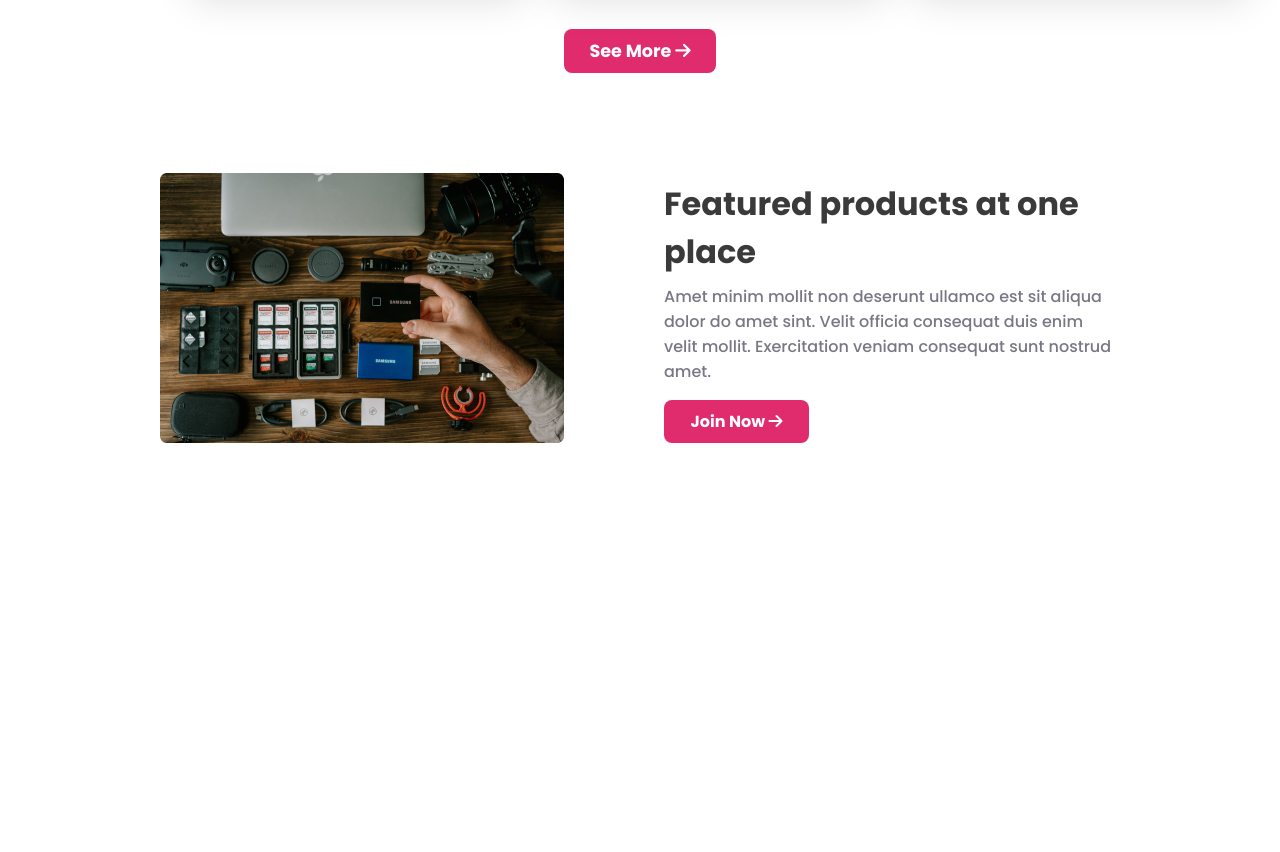
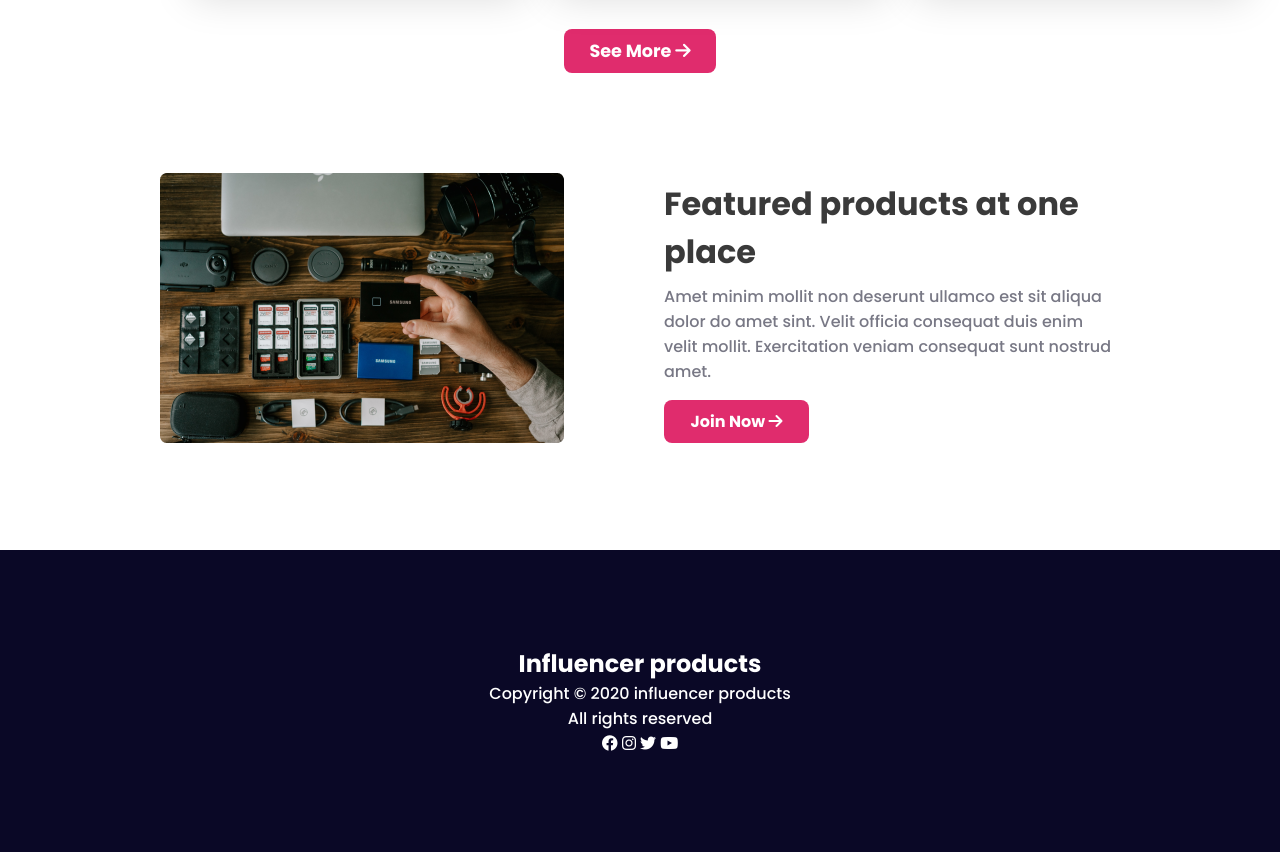
Before and after one commit to MdBulbulAhmedTutul/modeule-2-practice-gear, a plain HTML site: page index.html in a window 1280 px wide. Shown: the part 2489-3341 px from the top of the page. Before the commit the page ends 3039 px from the top, so only its background shows below. Drawn offline with Linux system fonts and the light colour scheme.

Commit message:
footer section finished

```diff
--- a/index.html
+++ b/index.html
@@ -222,5 +222,22 @@
 </section>
 <!-------Featured Section Ending Here------>
 
+<!-------Footer Section Start Here-------->
+<footer>
+    <div class="container">
+        <div class="text_box">
+            <h2>Influencer products</h2>
+            <p>Copyright © 2020  influencer products<br> All rights reserved</p>
+            <div class="icon">
+                <i class="fa-brands fa-facebook"></i>
+                <i class="fa-brands fa-instagram"></i>
+                <i class="fa-brands fa-twitter"></i>
+                <i class="fa-brands fa-youtube"></i>
+            </div>
+        </div>
+    </div>
+</footer>
+<!-------Footer Section Ending Here------->
+
 </body>
 </html>
--- a/style.css
+++ b/style.css
@@ -228,6 +228,21 @@ nav ul li a{
     margin-bottom: 1rem;
 }
 
+/* Footer Section */
+
+footer{
+    width: 100%;
+    background-color: #0A0826;
+    color: var(--normal-color);
+    padding: 6rem 0;
+}
+
+.text_box{
+    /* margin: auto;
+    display: block; */
+    text-align: center;
+}
+
 /* Responsive For Mobile Device */
 
 @media screen and (max-width: 576px) {
```
